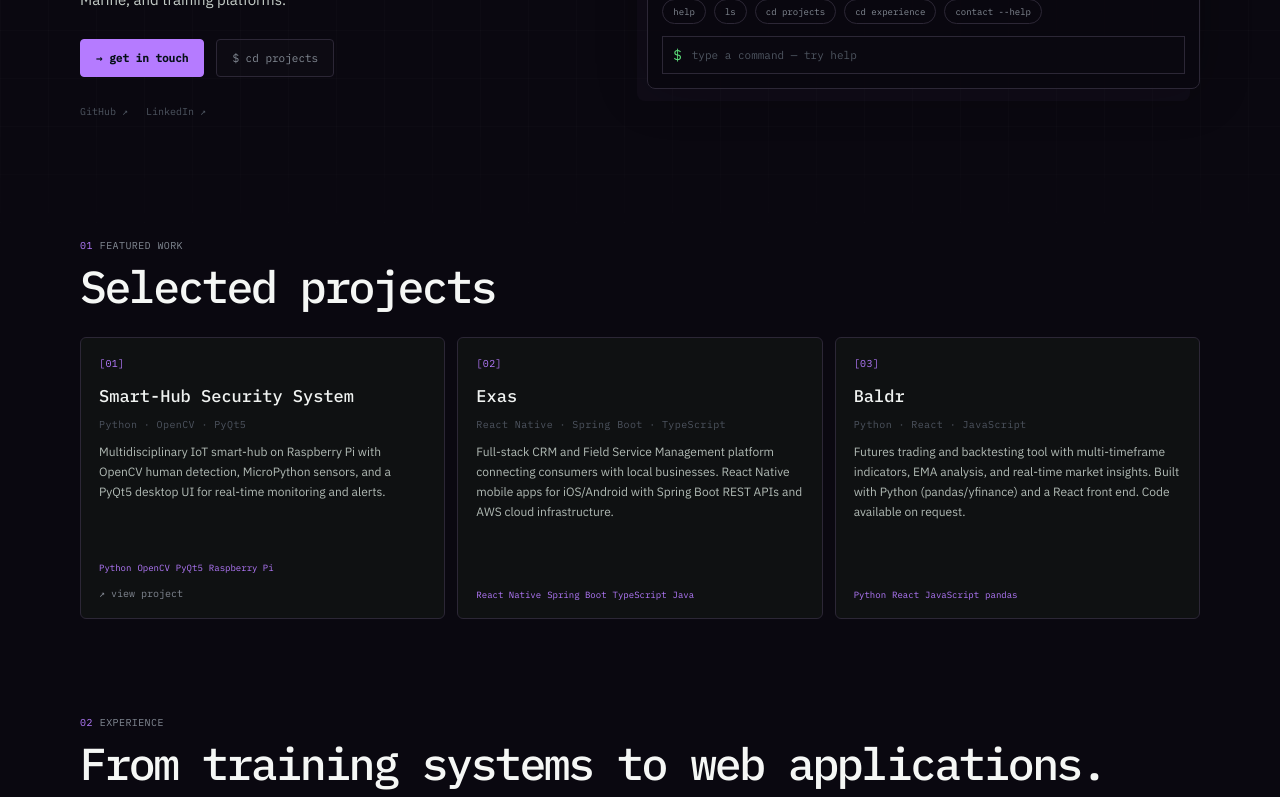
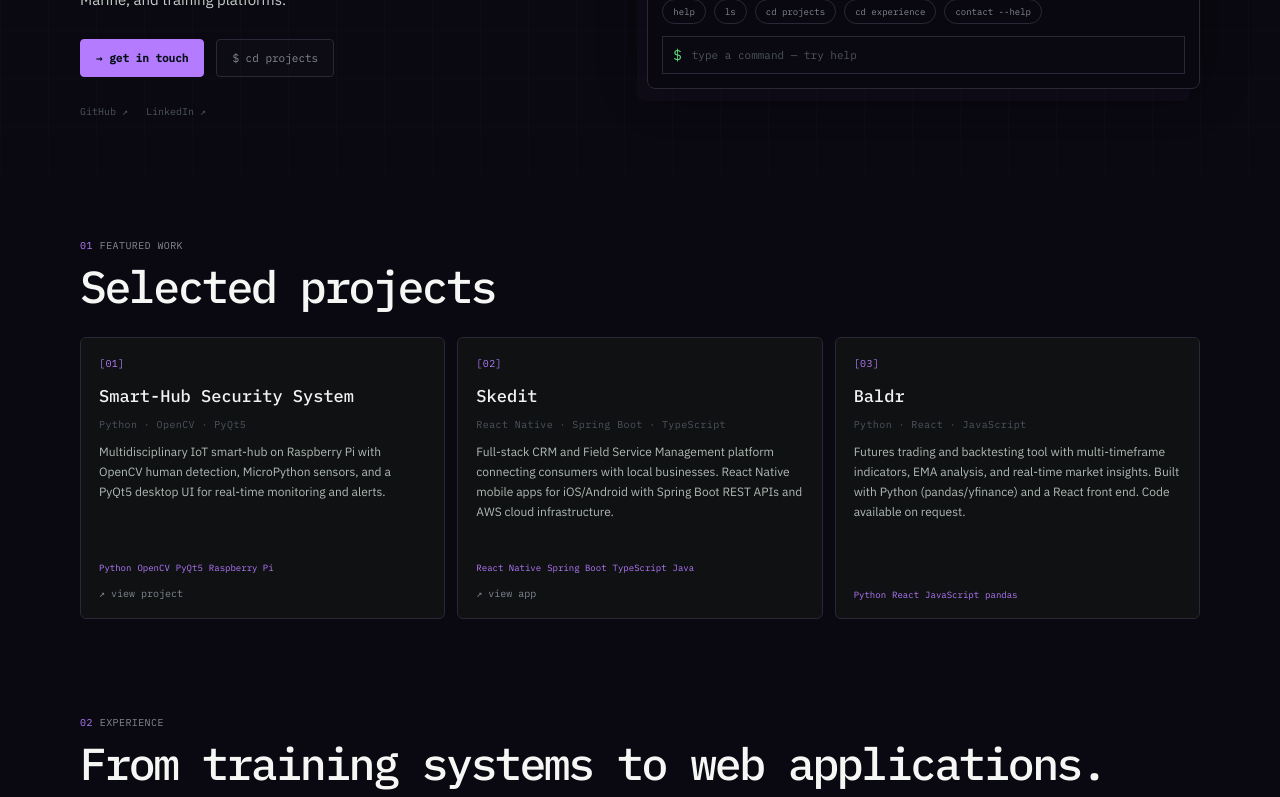
Before and after one commit to MattRayWeinert/MattWeinert, a React (Create React App) app: page / in a window 1280 px wide. Shown: the part 498-1295 px from the top of the page. Built offline with nearby package versions, Linux system fonts and the light colour scheme.

Commit message:
Rename Exas to Skedit and link the live app.

```diff
--- a/src/components/common/PortfolioAssistant.js
+++ b/src/components/common/PortfolioAssistant.js
@@ -547,7 +547,7 @@ const PortfolioAssistant = () => {
                     kind: 'output',
                     text: [
                         'Smart-Hub   Raspberry Pi + OpenCV + PyQt5 security hub',
-                        'Exas        React Native CRM/FSM + Spring Boot + AWS',
+                        'Skedit      React Native CRM/FSM + Spring Boot + AWS',
                         'Baldr       futures trading / backtesting (Python + React)',
                         '',
                         'tip: cd projects',
--- a/src/components/home/home.js
+++ b/src/components/home/home.js
@@ -85,7 +85,11 @@ const Home = () => {
                                 <div className="project-tags">
                                     {project.technologies.slice(0, 4).map((technology) => <span key={technology}>{technology}</span>)}
                                 </div>
-                                {project.link && <a href={project.link} target="_blank" rel="noopener noreferrer">↗ view project</a>}
+                                {project.link && (
+                                    <a href={project.link} target="_blank" rel="noopener noreferrer">
+                                        ↗ {project.linkLabel || 'view project'}
+                                    </a>
+                                )}
                             </article>
                         ))}
                     </div>
--- a/src/data/portfolioData.js
+++ b/src/data/portfolioData.js
@@ -16,11 +16,12 @@ export const portfolioItems = [
         technologies: ['Python', 'OpenCV', 'PyQt5', 'Raspberry Pi', 'MicroPython']
     },
     {
-        id: 'exas',
-        title: 'Exas',
+        id: 'skedit',
+        title: 'Skedit',
         image: showMarket,
-        alt: 'Exas CRM / Field Service platform',
-        link: null,
+        alt: 'Skedit CRM / Field Service platform',
+        link: 'https://www.skedit.app',
+        linkLabel: 'view app',
         description: 'Full-stack CRM and Field Service Management platform connecting consumers with local businesses. React Native mobile apps for iOS/Android with Spring Boot REST APIs and AWS cloud infrastructure.',
         technologies: ['React Native', 'Spring Boot', 'TypeScript', 'Java', 'AWS']
     },
```
